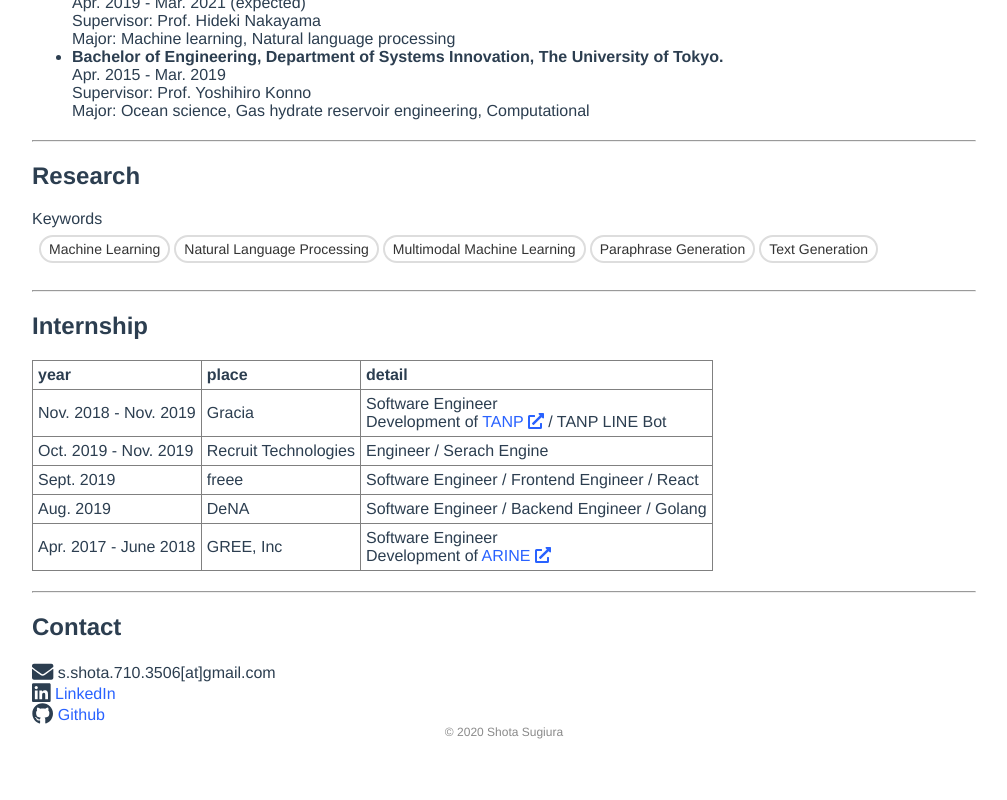
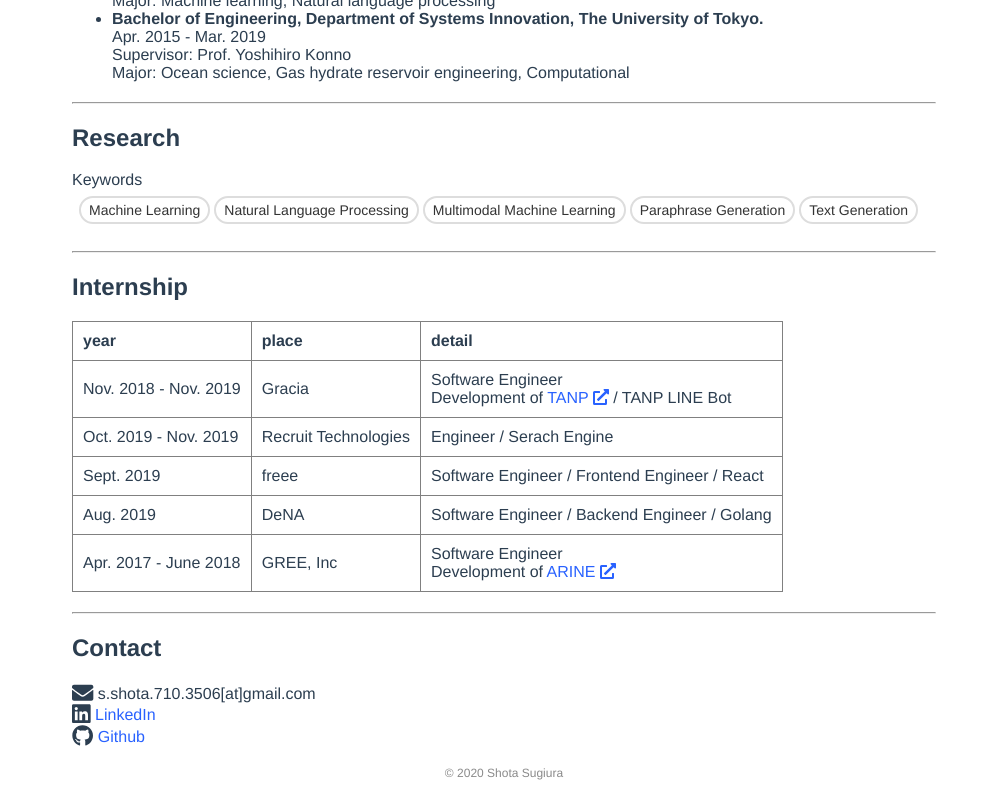
Before and after one commit to shota3506/biography, a Vue app: page / in a window 1280 px wide. Shown: the part 370-1170 px from the top of the page, without its empty margins (136-1143 px from the left). Before the commit the page ends 1117 px from the top, so only its background shows below. Built offline with nearby package versions, Linux system fonts and the light colour scheme.

Commit message:
Use scss

```diff
--- a/package.json
+++ b/package.json
@@ -13,7 +13,9 @@
     "@fortawesome/free-solid-svg-icons": "^5.13.0",
     "@fortawesome/vue-fontawesome": "^0.1.9",
     "core-js": "^3.3.2",
+    "node-sass": "^4.14.0",
     "prerender-spa-plugin": "^3.4.0",
+    "sass-loader": "^8.0.2",
     "vue": "^2.6.10",
     "vue-router": "^3.1.3"
   },
--- a/src/App.vue
+++ b/src/App.vue
@@ -13,13 +13,16 @@ export default {
 }
 </script>
 
-<style>
+<style lang='scss'>
 html {
   font-size: 62.5%;
 }
 a, a:link, a:visited, a:hover, a:active {
   text-decoration: none;
   color: #2962ff;
+}
+footer {
+  margin-top: 2.0rem;
 }
 #app {
   font-family: 'Avenir', Helvetica, Arial, sans-serif;
@@ -28,8 +31,7 @@ a, a:link, a:visited, a:hover, a:active {
   -moz-osx-font-smoothing: grayscale;
   text-align: center;
   color: #2c3e50;
-  margin-top: 60px;
-
+  margin: 2.0rem 0;
 }
 .copyright {
   color: #8a8a8a;
--- a/src/pages/Top.vue
+++ b/src/pages/Top.vue
@@ -111,26 +111,22 @@ export default {
 }
 </script>
 
-<style scoped>
+<style lang='scss' scoped>
 .top {
   text-align: left;
-  margin: 0 16rem;
+  margin: 0 20rem;
 }
 .section {
   margin-bottom: 2rem;
 }
 .table {
   border-collapse: collapse;
+  th, td{
+    padding: 1rem;
   }
-.table th {
-  padding: 0.5rem;
-}
-.table td {
-  padding: 0.5rem;
 }
 .tags {
   padding: 0.5rem;
-}
   .tag {
     display: inline-block;
     font-size: 1.4rem;
@@ -140,6 +136,7 @@ export default {
     border: 0.2rem solid #ddd;
     border-radius: 15.5rem;
   }
+}
 @media screen and (max-width: 1024px) {
   .top {
     margin: 0 1rem;;
```
Also changed, not shown: 1 other file (tests, documents, lock files or other folders). Lines whose indentation alone changed are shown as unchanged.
